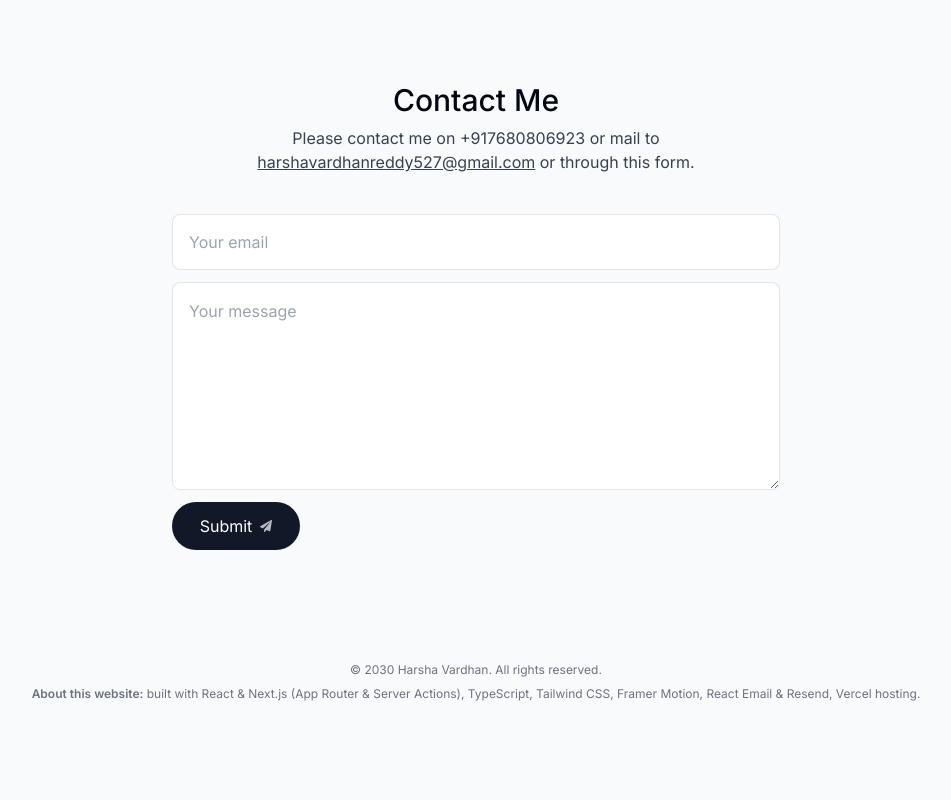
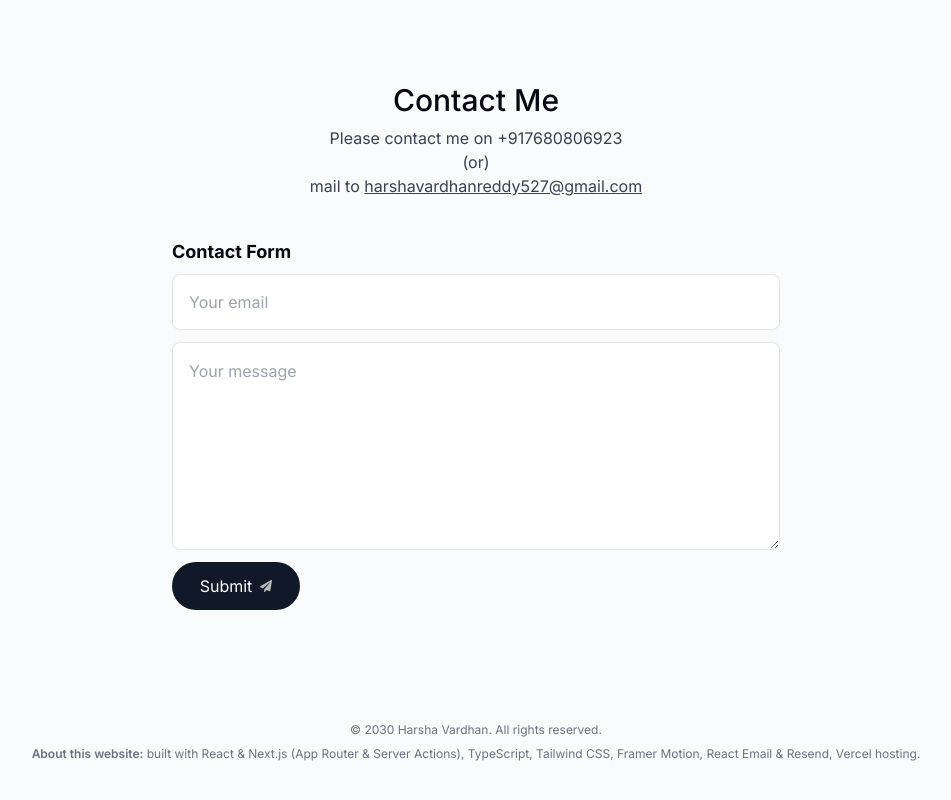
Before and after one commit to hash527/portfolio, a Next.js app: page / in a window 1280 px wide. Shown: the part 3618-4418 px from the top of the page, without its empty margins (164-1115 px from the left). Before the commit the page ends 4360 px from the top, so only its background shows below. Built offline with nearby package versions, Linux system fonts and the light colour scheme; no server answers.

Commit message:
Xylo version updated

```diff
--- a/components/contact.tsx
+++ b/components/contact.tsx
@@ -32,11 +32,12 @@ export default function Contact() {
       <SectionHeading>Contact me</SectionHeading>
 
       <p className="text-gray-700 -mt-6 dark:text-white/80">
-        Please contact me on +917680806923 or mail to{" "}
+        Please contact me on +917680806923
+        <br /> <span>(or)</span> <br />
+        mail to{" "}
         <a className="underline" href="mailto:harshavardhanreddy527@gmail.com">
           harshavardhanreddy527@gmail.com
         </a>{" "}
-        or through this form.
       </p>
 
       <form
@@ -52,6 +53,7 @@ export default function Contact() {
           toast.success("Email sent successfully!");
         }}
       >
+        <h2 className="text-left font-bold text-lg mb-2">Contact Form</h2>
         <input
           className="h-14 px-4 rounded-lg borderBlack dark:bg-white dark:bg-opacity-80 dark:focus:bg-opacity-100 transition-all dark:outline-none"
           name="senderEmail"
```
